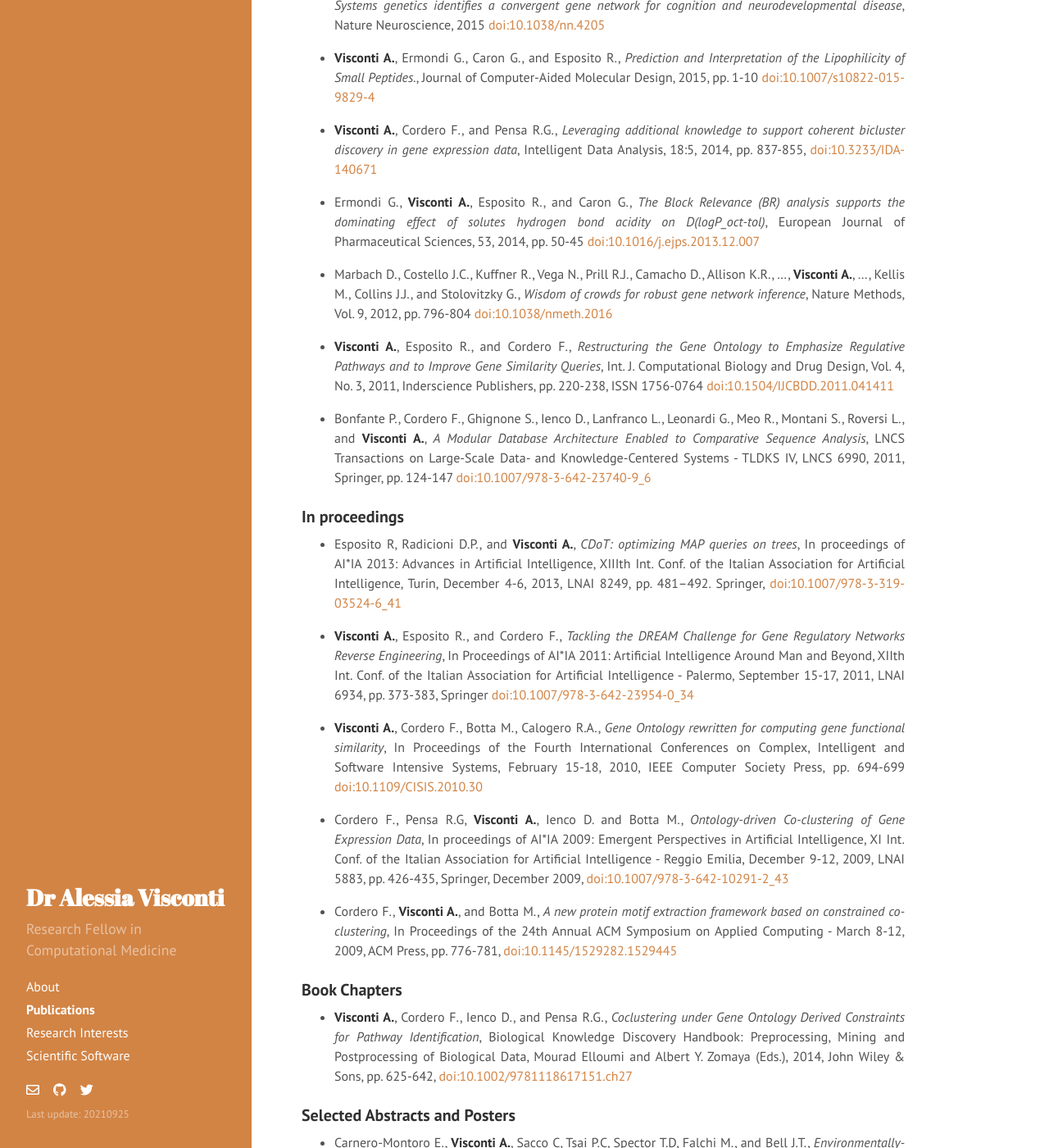
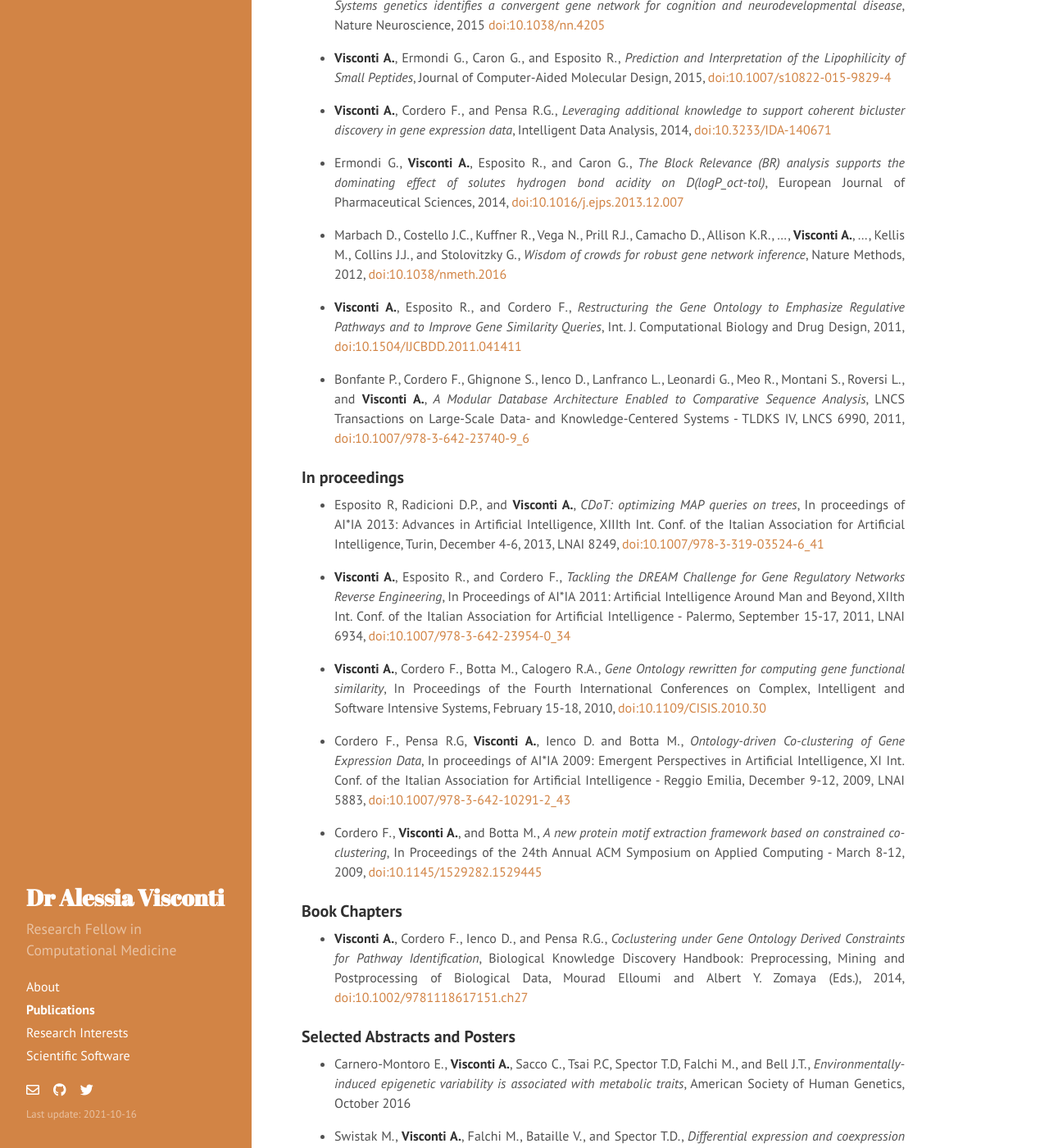
Before and after one commit to alesssia/alesssia.github.io, a Jekyll site: the page built from publications.md, in a window 1280 px wide and 1400 px high, scrolled down 3310 px. Shown: the whole window at 82% size. Built offline with Jekyll 4.4.1, drawn with Linux system fonts in a browser that asks for light colours; nearby versions of some CDN libraries; a style sheet for code colours, icons or effects is not loaded; some of the changed text lies outside the part shown.

Commit message:
Added project collaboration; edited text/style of supervision & publications

```diff
--- a/_config.yml
+++ b/_config.yml
@@ -11,7 +11,7 @@ tagline:     ''
 description: 'Research Fellow in Computational Medicine'
 url:         http://alesssia.github.io/
 baseurl:     /
-lastmod:    '20210925'
+lastmod:    '2021-10-16'
 
 author:
   name:      'Alessia Visconti'
--- a/publications.md
+++ b/publications.md
@@ -40,7 +40,7 @@ title: Publications
 
 - Scarfi F., Orozco A.P., **Visconti A.**, and Bataille V., *An Aggressive Clinical Presentation of Familial Leiomyomatosis Associated with a Fumarate Hydratase Gene Variant of Uncertain Clinical Significance*, Acta Dermato-venereologica, 2020, [doi:10.2340/00015555-3573](https://www.medicaljournals.se/acta/content/abstract/10.2340/00015555-3573)
 
-- Menni, C.<sup>†</sup>, Valdes, A. M.<sup>†</sup>, Freidin, M. B., Sudre, C. H., Nguyen, L. H., Drew, D. A., Ganesh, S., Varsavsky, T., Cardoso, M. J., El-Sayed Moustafa, J. S., **Visconti, A.**, Hysi, P., Bowyer, R. C. E., Mangino, M., Falchi, M., Wolf, J., Ourselin, S., Chan, A. T., Steves, C. J.<sup>‡</sup>, and Spector, T. D.<sup>‡</sup>, *Real-time tracking of self-reported symptoms to predict potential COVID-19*, Nature Medicine, 2020, [doi:10.1038/s41591-020-0916-2](https://www.nature.com/articles/s41591-020-0916-2)
+- Menni C.<sup>†</sup>, Valdes A. M.<sup>†</sup>, Freidin M.B., Sudre C.H., Nguyen L.H., Drew D.A., Ganesh S., Varsavsky T., Cardoso M.J., El-Sayed Moustafa J.S., **Visconti A.**, Hysi P., Bowyer R.C.E., Mangino M., Falchi M., Wolf J., Ourselin S., Chan A.T., Steves C.J.<sup>‡</sup>, and Spector T.D.<sup>‡</sup>, *Real-time tracking of self-reported symptoms to predict potential COVID-19*, Nature Medicine, 2020, [doi:10.1038/s41591-020-0916-2](https://www.nature.com/articles/s41591-020-0916-2)
 
 - Landi M.T., Bishop D.T., MacGregor S., ..., **Visconti A.**, ..., Shi J., Iles M.M. and Law M.H., *Genome-wide association meta-analyses combining multiple risk phenotypes provide insights into the genetic architecture of cutaneous melanoma susceptibility*, Nature Genetics, 2020, [doi:10.1038/s41588-020-0611-8](https://www.nature.com/articles/s41588-020-0611-8)
 
@@ -76,62 +76,62 @@ title: Publications
 
 - Gialluisi A., **Visconti A.**, Willcutt E.G., Smith S.D., Pennington B.F. Falchi M., DeFries J.C.,  Olson R.K., Francks C., and Fisher S.E., *Investigating the effects of copy number variants on reading and language performance*, Journal of Neurodevelopmental Disorders, 2016, [doi:10.1186/s11689-016-9147-8](https://jneurodevdisorders.biomedcentral.com/articles/10.1186/s11689-016-9147-8)
 
-- Al Muftah W.A.<sup>†</sup>, Al-Shafai M.<sup>†</sup>, Zaghlool S.B., **Visconti A.**, Tsai P.C., Kumar P., Spector T., Bell J., Falchi M.<sup>‡</sup>, and Suhre K.<sup>‡</sup>, *Epigenetic associations of type 2 diabetes and BMI in an Arab population*, Clinical Epigenetics, 2016, [doi:10.1186/s13148-016-0177-6](https://clinicalepigeneticsjournal.biomedcentral.com/articles/10.1186/s13148-016-0177-6)
+- Al Muftah W.A.<sup>†</sup>, Al-Shafai M.<sup>†</sup>, Zaghlool S.B., **Visconti A.**, Tsai P.C., Kumar P., Spector T., Bell J.T., Falchi M.<sup>‡</sup>, and Suhre K.<sup>‡</sup>, *Epigenetic associations of type 2 diabetes and BMI in an Arab population*, Clinical Epigenetics, 2016, [doi:10.1186/s13148-016-0177-6](https://clinicalepigeneticsjournal.biomedcentral.com/articles/10.1186/s13148-016-0177-6)
 
 - Johnson M.R., Shkura K., Langley S.R., ..., **Visconti A.**, ..., Kaminski R.M., Deary I.J., and Petretto E., *Systems genetics identifies a convergent gene network for cognition and neurodevelopmental disease*, Nature Neuroscience, 2015 [doi:10.1038/nn.4205](http://www.nature.com/neuro/journal/v19/n2/abs/nn.4205.html)
 
-- **Visconti A.**, Ermondi G., Caron G., and Esposito R., *Prediction and Interpretation of the Lipophilicity of Small Peptides.*,  Journal of Computer-Aided Molecular Design, 2015, pp. 1-10 [doi:10.1007/s10822-015-9829-4](https://link.springer.com/article/10.1007%2Fs10822-015-9829-4)
+- **Visconti A.**, Ermondi G., Caron G., and Esposito R., *Prediction and Interpretation of the Lipophilicity of Small Peptides*,  Journal of Computer-Aided Molecular Design, 2015, [doi:10.1007/s10822-015-9829-4](https://link.springer.com/article/10.1007%2Fs10822-015-9829-4)
 
-- **Visconti A.**, Cordero F., and Pensa R.G., *Leveraging additional knowledge to support coherent bicluster discovery in gene expression data*, Intelligent Data Analysis, 18:5, 2014, pp. 837-855, [doi:10.3233/IDA-140671](http://content.iospress.com/articles/intelligent-data-analysis/ida00671)
+- **Visconti A.**, Cordero F., and Pensa R.G., *Leveraging additional knowledge to support coherent bicluster discovery in gene expression data*, Intelligent Data Analysis, 2014, [doi:10.3233/IDA-140671](http://content.iospress.com/articles/intelligent-data-analysis/ida00671)
 
-- Ermondi G., **Visconti A.**, Esposito R., and Caron G., *The Block Relevance (BR) analysis supports the dominating effect of solutes hydrogen bond acidity on D(logP_oct-tol)*, European Journal of Pharmaceutical Sciences, 53, 2014, pp. 50-45 [doi:10.1016/j.ejps.2013.12.007](http://www.sciencedirect.com/science/article/pii/S0928098713004648?via%3Dihub)
+- Ermondi G., **Visconti A.**, Esposito R., and Caron G., *The Block Relevance (BR) analysis supports the dominating effect of solutes hydrogen bond acidity on D(logP_oct-tol)*, European Journal of Pharmaceutical Sciences, 2014, [doi:10.1016/j.ejps.2013.12.007](http://www.sciencedirect.com/science/article/pii/S0928098713004648?via%3Dihub)
 
-- Marbach D., Costello J.C., Kuffner R., Vega N., Prill R.J., Camacho D., Allison K.R., ..., **Visconti A.**, ..., Kellis M., Collins J.J., and Stolovitzky G., *Wisdom of crowds for robust gene network inference*, Nature Methods, Vol. 9, 2012, pp. 796-804 [doi:10.1038/nmeth.2016](http://www.nature.com/nmeth/journal/v9/n8/abs/nmeth.2016.html)
+- Marbach D., Costello J.C., Kuffner R., Vega N., Prill R.J., Camacho D., Allison K.R., ..., **Visconti A.**, ..., Kellis M., Collins J.J., and Stolovitzky G., *Wisdom of crowds for robust gene network inference*, Nature Methods, 2012, [doi:10.1038/nmeth.2016](http://www.nature.com/nmeth/journal/v9/n8/abs/nmeth.2016.html)
 
-- **Visconti A.**, Esposito R., and Cordero F., *Restructuring the Gene Ontology to Emphasize Regulative Pathways and to Improve Gene Similarity Queries*, Int. J. Computational Biology and Drug Design, Vol. 4, No. 3, 2011, Inderscience Publishers, pp. 220-238, ISSN 1756-0764 [doi:10.1504/IJCBDD.2011.041411](http://www.inderscience.com/info/inarticle.php?artid=41411)
+- **Visconti A.**, Esposito R., and Cordero F., *Restructuring the Gene Ontology to Emphasize Regulative Pathways and to Improve Gene Similarity Queries*, Int. J. Computational Biology and Drug Design, 2011, [doi:10.1504/IJCBDD.2011.041411](http://www.inderscience.com/info/inarticle.php?artid=41411)
 
-- Bonfante P., Cordero F., Ghignone S., Ienco D., Lanfranco L., Leonardi G., Meo R., Montani S., Roversi L., and **Visconti A.**, *A Modular Database Architecture Enabled to Comparative Sequence Analysis*, LNCS Transactions on Large-Scale Data- and Knowledge-Centered Systems - TLDKS IV, LNCS 6990, 2011, Springer, pp. 124-147 [doi:10.1007/978-3-642-23740-9_6](https://link.springer.com/chapter/10.1007%2F978-3-642-23740-9_6)
+- Bonfante P., Cordero F., Ghignone S., Ienco D., Lanfranco L., Leonardi G., Meo R., Montani S., Roversi L., and **Visconti A.**, *A Modular Database Architecture Enabled to Comparative Sequence Analysis*, LNCS Transactions on Large-Scale Data- and Knowledge-Centered Systems - TLDKS IV, LNCS 6990, 2011, [doi:10.1007/978-3-642-23740-9_6](https://link.springer.com/chapter/10.1007%2F978-3-642-23740-9_6)
 
 
 ### In proceedings
 
-- Esposito R, Radicioni D.P., and **Visconti A.**, *CDoT: optimizing MAP queries on trees*, In proceedings of AI*IA 2013: Advances in Artificial Intelligence, XIIIth Int. Conf. of the Italian Association for Artificial Intelligence, Turin, December 4-6, 2013, LNAI 8249, pp. 481--492. Springer, [doi:10.1007/978-3-319-03524-6_41](https://link.springer.com/chapter/10.1007/978-3-319-03524-6_41)
+- Esposito R, Radicioni D.P., and **Visconti A.**, *CDoT: optimizing MAP queries on trees*, In proceedings of AI*IA 2013: Advances in Artificial Intelligence, XIIIth Int. Conf. of the Italian Association for Artificial Intelligence, Turin, December 4-6, 2013, LNAI 8249, [doi:10.1007/978-3-319-03524-6_41](https://link.springer.com/chapter/10.1007/978-3-319-03524-6_41)
 
-- **Visconti A.**, Esposito R., and Cordero F., *Tackling the DREAM Challenge for Gene Regulatory Networks Reverse Engineering*, In Proceedings of AI*IA 2011: Artificial Intelligence Around Man and Beyond, XIIth Int. Conf. of the Italian Association for Artificial Intelligence - Palermo, September 15-17, 2011, LNAI 6934, pp. 373-383, Springer [doi:10.1007/978-3-642-23954-0_34](https://link.springer.com/chapter/10.1007/978-3-642-23954-0_34)
+- **Visconti A.**, Esposito R., and Cordero F., *Tackling the DREAM Challenge for Gene Regulatory Networks Reverse Engineering*, In Proceedings of AI*IA 2011: Artificial Intelligence Around Man and Beyond, XIIth Int. Conf. of the Italian Association for Artificial Intelligence - Palermo, September 15-17, 2011, LNAI 6934, [doi:10.1007/978-3-642-23954-0_34](https://link.springer.com/chapter/10.1007/978-3-642-23954-0_34)
 
-- **Visconti A.**, Cordero F., Botta M., Calogero R.A., *Gene Ontology rewritten for computing gene functional similarity*, In Proceedings of the Fourth International Conferences on Complex, Intelligent and Software Intensive Systems, February 15-18, 2010, IEEE Computer Society Press, pp. 694-699 [doi:10.1109/CISIS.2010.30](https://www.computer.org/csdl/proceedings/cisis/2010/3967/00/3967a694-abs.html)
+- **Visconti A.**, Cordero F., Botta M., Calogero R.A., *Gene Ontology rewritten for computing gene functional similarity*, In Proceedings of the Fourth International Conferences on Complex, Intelligent and Software Intensive Systems, February 15-18, 2010, [doi:10.1109/CISIS.2010.30](https://www.computer.org/csdl/proceedings/cisis/2010/3967/00/3967a694-abs.html)
 
-- Cordero F., Pensa R.G, **Visconti A.**, Ienco D. and  Botta M., *Ontology-driven Co-clustering of Gene Expression Data*, In proceedings of AI*IA 2009: Emergent Perspectives in Artificial Intelligence, XI Int. Conf. of the Italian Association for Artificial Intelligence - Reggio Emilia, December 9-12, 2009, LNAI 5883, pp. 426-435, Springer, December 2009, [doi:10.1007/978-3-642-10291-2_43](https://link.springer.com/chapter/10.1007%2F978-3-642-10291-2_43)
+- Cordero F., Pensa R.G, **Visconti A.**, Ienco D. and  Botta M., *Ontology-driven Co-clustering of Gene Expression Data*, In proceedings of AI*IA 2009: Emergent Perspectives in Artificial Intelligence, XI Int. Conf. of the Italian Association for Artificial Intelligence - Reggio Emilia, December 9-12, 2009, LNAI 5883, [doi:10.1007/978-3-642-10291-2_43](https://link.springer.com/chapter/10.1007%2F978-3-642-10291-2_43)
 
-- Cordero F., **Visconti A.**, and Botta M., *A new protein motif extraction framework based on constrained co-clustering*, In Proceedings of the 24th Annual ACM Symposium on Applied Computing - March 8-12, 2009, ACM Press, pp. 776-781, [doi:10.1145/1529282.1529445](http://dl.acm.org/citation.cfm?doid=1529282.1529445)
+- Cordero F., **Visconti A.**, and Botta M., *A new protein motif extraction framework based on constrained co-clustering*, In Proceedings of the 24th Annual ACM Symposium on Applied Computing - March 8-12, 2009, [doi:10.1145/1529282.1529445](http://dl.acm.org/citation.cfm?doid=1529282.1529445)
 
 
 ### Book Chapters
 
-- **Visconti A.**, Cordero F., Ienco D., and Pensa R.G., *Coclustering under Gene Ontology Derived Constraints for Pathway Identification*, Biological Knowledge Discovery Handbook: Preprocessing, Mining and Postprocessing of Biological Data, Mourad Elloumi and Albert Y. Zomaya (Eds.), 2014, John Wiley & Sons, pp. 625-642, [doi:10.1002/9781118617151.ch27](http://onlinelibrary.wiley.com/doi/10.1002/9781118617151.ch27/summary)
+- **Visconti A.**, Cordero F., Ienco D., and Pensa R.G., *Coclustering under Gene Ontology Derived Constraints for Pathway Identification*, Biological Knowledge Discovery Handbook: Preprocessing, Mining and Postprocessing of Biological Data, Mourad Elloumi and Albert Y. Zomaya (Eds.), 2014, [doi:10.1002/9781118617151.ch27](http://onlinelibrary.wiley.com/doi/10.1002/9781118617151.ch27/summary)
 
 <!-- ### Pre Prints -->
 
 
 ### Selected Abstracts and Posters
 
-- Carnero-Montoro E., **Visconti A.**, Sacco C, Tsai P.C, Spector T.D, Falchi M., and Bell J.T.,  *Environmentally-induced epigenetic variability is associated with metabolic traits*, American Society of Human Genetics, October 2016
+- Carnero-Montoro E., **Visconti A.**, Sacco C., Tsai P.C, Spector T.D, Falchi M., and Bell J.T.,  *Environmentally-induced epigenetic variability is associated with metabolic traits*, American Society of Human Genetics, October 2016
 
-- Swistak M., **Visconti A.**, Falchi M., Bataille V., and Spector T.D., *Differential expression and coexpression analysis across multiple tissues in twins*, EMBO Young Scientists Forum, Warsaw, July 2015, pp. 192
+- Swistak M., **Visconti A.**, Falchi M., Bataille V., and Spector T.D., *Differential expression and coexpression analysis across multiple tissues in twins*, EMBO Young Scientists Forum, Warsaw, July 2015
 
-- Ermondi G., Esposito R., **Visconti A.**, Visentin S., Vallaro M., Rinaldi L, and Caron G., *Application of in-silico ``classical'' drug discovery tools to peptide research*, NovAliX Conference 2013, Biophysics in drug discovery, Strasbourg, October 2013, pp. P14
+- Ermondi G., Esposito R., **Visconti A.**, Visentin S., Vallaro M., Rinaldi L, and Caron G., *Application of in-silico ``classical'' drug discovery tools to peptide research*, NovAliX Conference 2013, Biophysics in drug discovery, Strasbourg, October 2013
 
-- **Visconti A.**, Calogero R.A, and Cordero F., *Improving biomarker discovering for chemosensitivity prediction using an integrated approach*, 9th Annual Meeting of the Italian Society of Bioinformatics (BITS), EMBnet.journal, Supplement A, April 2012, pp. 24
+- **Visconti A.**, Calogero R.A, and Cordero F., *Improving biomarker discovering for chemosensitivity prediction using an integrated approach*, 9th Annual Meeting of the Italian Society of Bioinformatics (BITS), EMBnet.journal, Supplement A, April 2012
 
-- Cordero F., **Visconti A.**, and Botta M., *A web interface to extract protein motif by constrained co-clustering*, RECOMB Regulatory Genomics 2008, Boston, October 23-November 3, 2008.
+- Cordero F., **Visconti A.**, and Botta M., *A web interface to extract protein motif by constrained co-clustering*, RECOMB Regulatory Genomics 2008, Boston, October 23-November 3, 2008
 
-- Cordero F., **Visconti A.**, and Botta M., *A motif extraction framework applied on RNA secondary structure*, Alternative Splicing Workshop - Milano, October 3, 2008.
+- Cordero F., **Visconti A.**, and Botta M., *A motif extraction framework applied on RNA secondary structure*, Alternative Splicing Workshop - Milano, October 3, 2008
 
 
 ### Thesis
 
-- **Visconti A.**, *Systems Biology: Knowledge Discovery and Reverse Engineering*, PhD Thesis, Doctoral School in Science and High Technology, Department of Computer Science, University of Turin, July 2012.
+- **Visconti A.**, *Systems Biology: Knowledge Discovery and Reverse Engineering*, PhD Thesis, Department of Computer Science, University of Turin, 2012
 
-- **Visconti A.**, *SPOT: an algorithm for the extraction and the analysis of biological patterns*, Master Thesis, Department of Computer Science, University of Turin, July 2008.
+- **Visconti A.**, *SPOT: an algorithm for the extraction and the analysis of biological patterns*, Master Thesis, Department of Computer Science, University of Turin, 2008
 
-- **Visconti A.**, *The Haskell language*, Bachelor Thesis, Department of Computer Science, University of Turin, 2006.
+- **Visconti A.**, *The Haskell language*, Bachelor Thesis, Department of Computer Science, University of Turin, 2006
```
Also changed, not shown: other parts of publications.md (+2 -2 lines), index.md (+7 -5 lines), research.md (+1 -2 lines), 2 other files.
